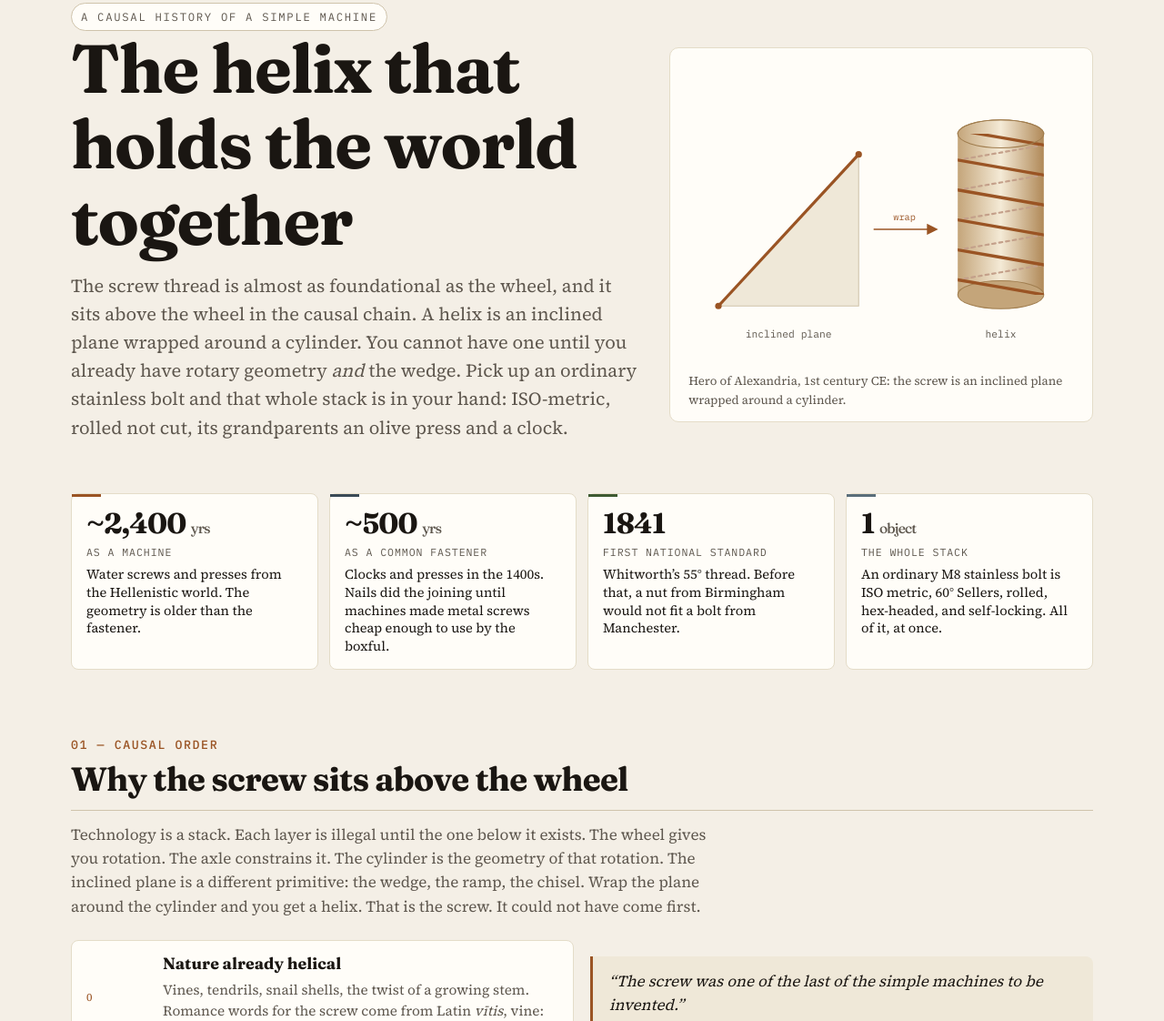
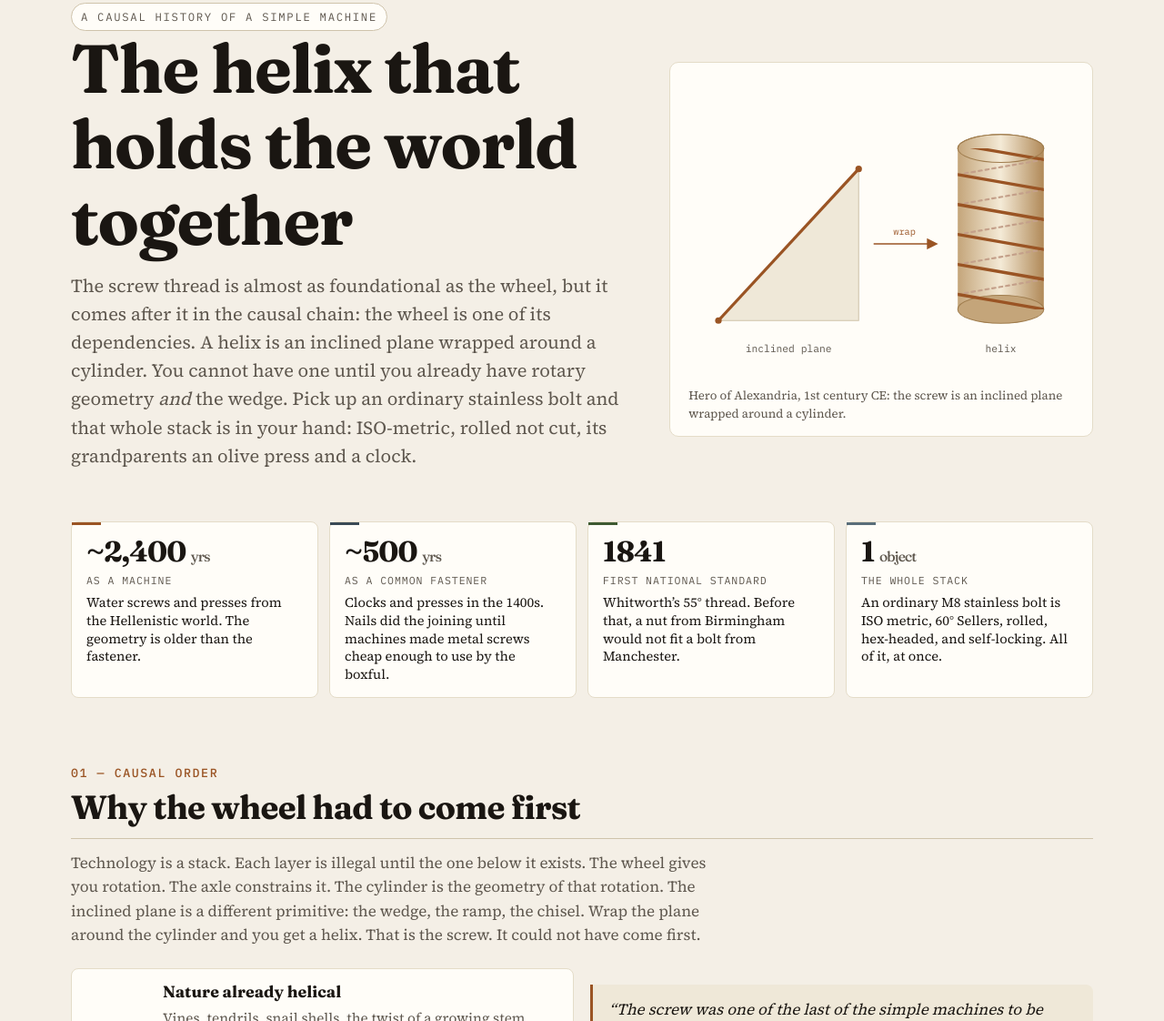
Before and after one commit to TS00/screwthread, a plain HTML site: page index.html in a window 1280 px wide. Shown: the part 110-1232 px from the top of the page at 91% size. Drawn offline with Linux system fonts and the light colour scheme.

Commit message:
Clarify causal order: the wheel precedes the screw
Co-authored-by: Cursor <cursoragent@cursor.com>

```diff
--- a/index.html
+++ b/index.html
@@ -4,7 +4,7 @@
 <meta charset="utf-8">
 <meta name="viewport" content="width=device-width, initial-scale=1">
 <title>The Helix That Holds the World Together — a history of the screw thread</title>
-<meta name="description" content="A visual history of the screw thread, from the geometry of the helix to the ordinary bolt in your hand. The screw sits above the wheel in the causal stack of technology.">
+<meta name="description" content="A visual history of the screw thread, from the geometry of the helix to the ordinary bolt in your hand. The wheel comes before the screw in the causal stack of technology; the screw depends on it.">
 <link rel="preconnect" href="https://fonts.googleapis.com">
 <link rel="preconnect" href="https://fonts.gstatic.com" crossorigin>
 <link href="https://fonts.googleapis.com/css2?family=Fraunces:opsz,wght@9..144,500;9..144,700&family=IBM+Plex+Mono:wght@400;500;600&family=Source+Serif+4:opsz,wght@8..60,400;8..60,500;8..60,600&display=swap" rel="stylesheet">
@@ -194,9 +194,9 @@ footer ul{padding-left:18px}
     <span class="eyebrow">A causal history of a simple machine</span>
     <h1>The helix that holds the world together</h1>
     <p class="lede">
-      The screw thread is almost as foundational as the wheel, and it sits above the wheel
-      in the causal chain. A helix is an inclined plane wrapped around a cylinder.
-      You cannot have one until you already have rotary geometry <i>and</i> the wedge.
+      The screw thread is almost as foundational as the wheel, but it comes after it in the
+      causal chain: the wheel is one of its dependencies. A helix is an inclined plane wrapped
+      around a cylinder. You cannot have one until you already have rotary geometry <i>and</i> the wedge.
       Pick up an ordinary stainless bolt and that whole stack is in your hand: ISO-metric,
       rolled not cut, its grandparents an olive press and a clock.
     </p>
@@ -261,7 +261,7 @@ footer ul{padding-left:18px}
 
 <section id="stack">
   <div class="kicker">01 — causal order</div>
-  <h2>Why the screw sits above the wheel</h2>
+  <h2>Why the wheel had to come first</h2>
   <p class="intro">
     Technology is a stack. Each layer is illegal until the one below it exists.
     The wheel gives you rotation. The axle constrains it. The cylinder is the geometry
```
Also changed, not shown: 1 other file.
